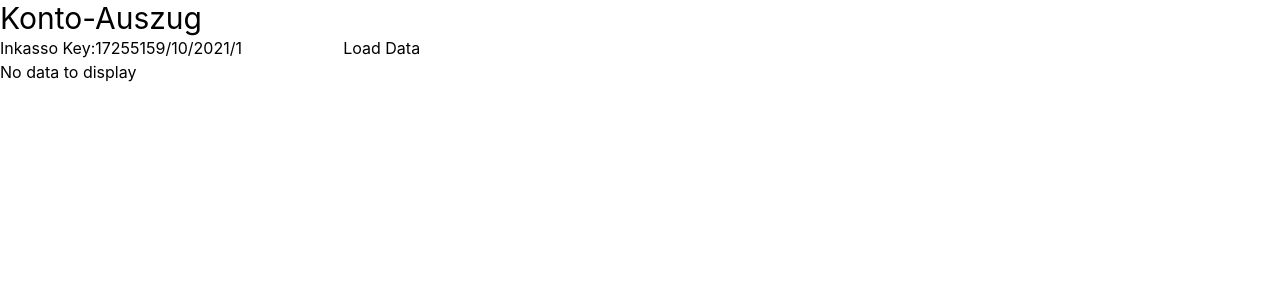
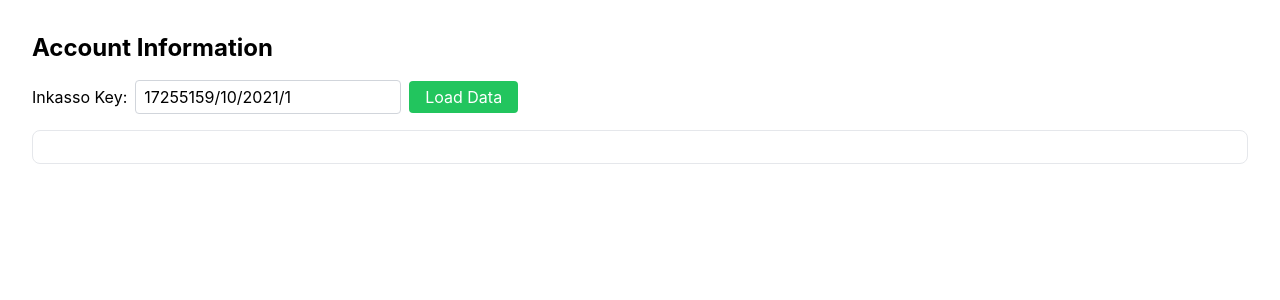
Before and after one commit to paweloque/nessie, a React (Create React App) app: page / in a window 1280 px wide. Shown: the top 300 px of the page. Built offline with nearby package versions, Linux system fonts and the light colour scheme.

Commit message:
some styling and fine tuning

```diff
--- a/src/AccountInfo.jsx
+++ b/src/AccountInfo.jsx
@@ -26,39 +26,47 @@ const AccountInfo = () => {
         fetchData();
     };
 
+    const handleKeyPress = (e) => {
+        if (e.key === 'Enter') {
+            e.preventDefault();
+            fetchData();
+        }
+    };
+
     const { returnedInkassoKey, belege } = accountData;
 
-    console.log(belege);
-
-    // if (belege.length > 0) {
-    //     console.log(belege[0]);
-    // }
-    // console.log(belege);
-    // debugger;
-
-    console.log(accountData);
-
-    // belege && belege.map((beleg, index) => (
-    //     console.log(beleg)
-    // ));
-
     return (
-        <div>
-            <form onSubmit={handleSubmit}>
-                <label htmlFor="inkassoKey">Inkasso Key:</label>
+        <div className="p-8 mb-8">
+            <h2 className="text-2xl font-bold mb-4">Account Information</h2>
+            <form
+                onSubmit={handleSubmit}
+                className="flex items-center mb-4"
+            >
+                <label htmlFor="inkassoKey" className="mr-2">
+                    Inkasso Key:
+                </label>
                 <input
                     type="text"
                     id="inkassoKey"
                     value={inkassoKey}
                     onChange={handleInputChange}
+                    onKeyPress={handleKeyPress}
+                    className="py-1 px-2 border border-gray-300 rounded mr-2"
                 />
-                <button type="submit">Load Data</button>
+                <button
+                    type="submit"
+                    className="py-1 px-4 bg-green-500 text-white rounded cursor-pointer"
+                >
+                    Load Data
+                </button>
             </form>
 
+            <div className="border rounded-lg p-4 mb-4">
+                { belege && <h2 className="text-2xl font-bold mb-2">Inkasso Key: {inkassoKey}</h2>}
+                <div className="ml-4">
                     {belege ? (
                         <>
                             <div>
-                        {/*<h3>Inkasso Key: {inkassoKey}</h3>*/}
                                 {belege.map((beleg, index) => (
                                     <>
                                         <Beleg key={index} beleg={beleg}/>
@@ -67,8 +75,11 @@ const AccountInfo = () => {
                             </div>
                         </>
                     ) : (
-                <p>No data to display</p>
+                        <></>
+                        // <p>Noch nichts zum Zeigen da..</p>
                     )}
+                </div>
+            </div>
         </div>
     );
 };
--- a/src/App.js
+++ b/src/App.js
@@ -26,7 +26,7 @@ const App = () => {
   return (
     <>
     <div>
-      <h1 className='text-3xl'>Konto-Auszug</h1>
+      {/*<h1 className='text-3xl'>Konto-Auszug</h1>*/}
       <AccountInfo inkassoKey={data.inkassoKey} belege={data.belege} />
     </div>
     </>
```
Lines whose indentation alone changed are shown as unchanged.
